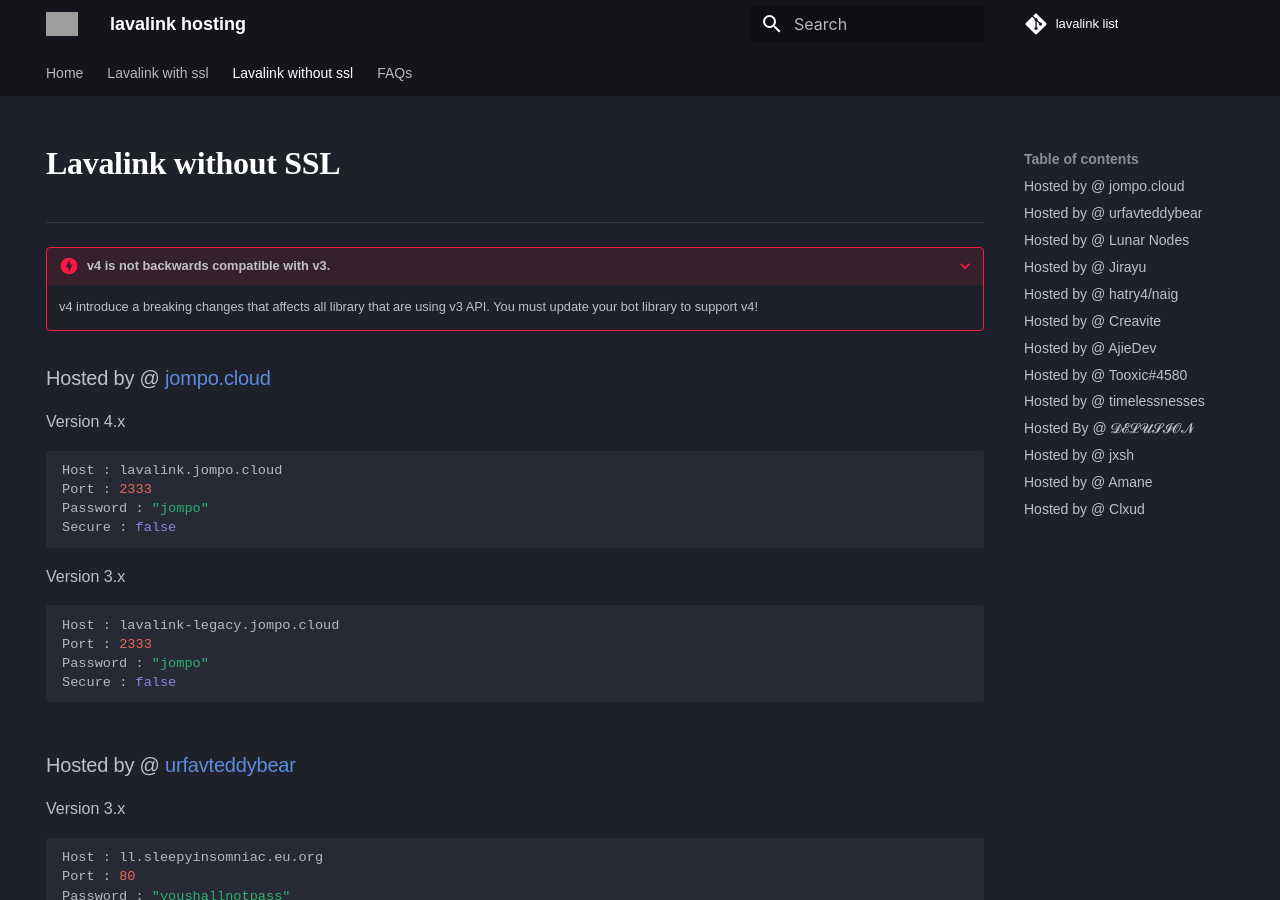
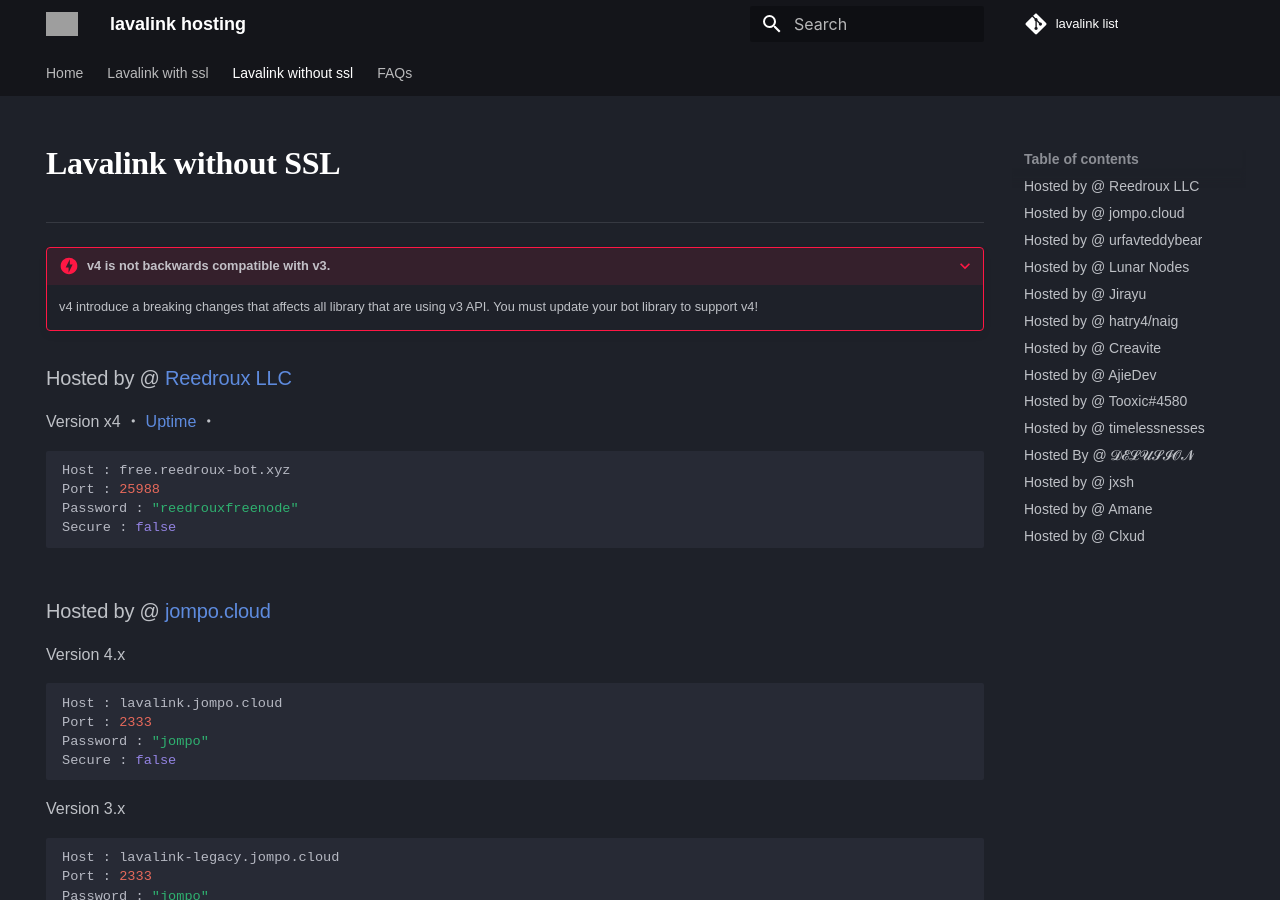
Before and after one commit to DarrenOfficial/lavalink-list, an MkDocs documentation site: the page built from docs/NoSSL/lavalink-without-ssl.md, in a window 1280 px wide and 900 px high. Built offline with MkDocs 1.6.1 and Material for MkDocs 9.7.7, drawn with Linux system fonts in a browser that asks for light colours; some web fonts are replaced; comment, search, counter and statistics services are not loaded; a style sheet for code colours, icons or effects is not loaded; grey boxes are pictures that could not be loaded.

Commit message:
Update lavalink-without-ssl.md

````diff
--- a/docs/NoSSL/lavalink-without-ssl.md
+++ b/docs/NoSSL/lavalink-without-ssl.md
@@ -20,6 +20,15 @@ hide:
     You must update your bot library to support v4!
 
 <!-- SUPPORT OTHER CONTRIBUTORS BY PLACING THE NEW LAVALINK AT THE VERY BOTTOM OF THE OTHERS! -->
+
+### Hosted by @ [Reedroux LLC](https://reedroux-bot.xyz)
+Version x4 ・ [Uptime](https://hetrixtools.com/report/uptime/1341fe35b50a625623770fcbc35cd486/) ・
+```bash
+Host : free.reedroux-bot.xyz
+Port : 25988
+Password : "reedrouxfreenode"
+Secure : false
+```
 
 ### Hosted by @ [jompo.cloud](https://jompo.cloud/)
 Version 4.x
````
